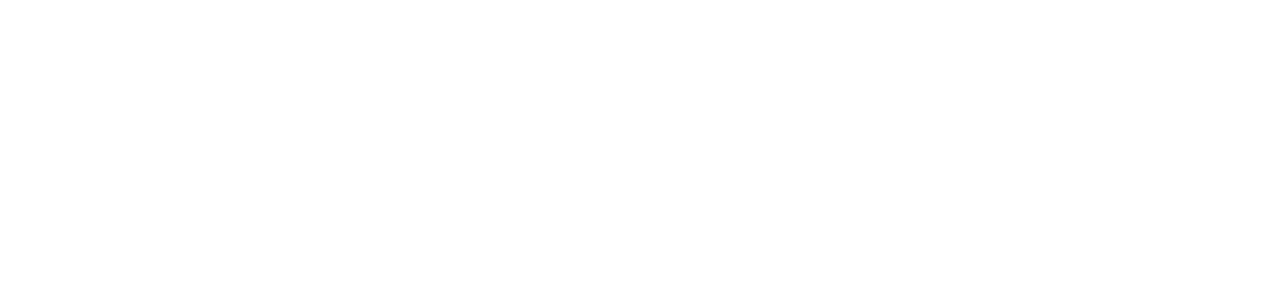
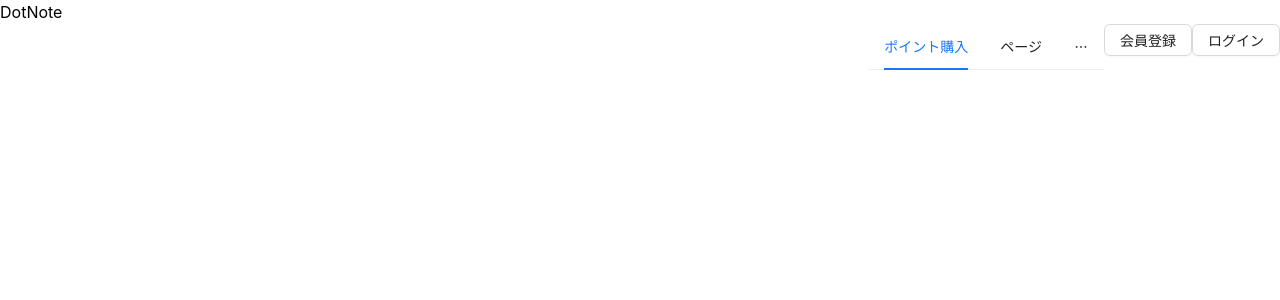
Before and after one commit to qweszx13/DotNote_Client, a React (Create React App) app: page / in a window 1280 px wide. Shown: the top 300 px of the page. Built offline with nearby package versions, Linux system fonts and the light colour scheme.

Commit message:
Mainpage_Navbar 20230111

```diff
--- a/src/Components/Header_Kang/Mainpage_Navbar.js
+++ b/src/Components/Navbar_Kang/Mainpage_Navbar.js
@@ -4,27 +4,24 @@
 
 const Mainpage_Navbar = () => (
 
-
-
   <>
-    <div class="inline">
+    <div className="inline-bloc">
       DotNote
     </div>
     <div>
-      <div class="inline text-right">
+      <div className="flex flex-row-reverse">
+        <Button>ログイン</Button>
+        <Button>会員登録</Button>
         <Menu mode="horizontal" defaultSelectedKeys={['point']}>
-
           <Menu.Item key="point">
             ポイント購入
           </Menu.Item>
-
-
-
-
-          <Button>ログイン</Button>
-          <Button>会員登録</Button>
-          <Button type="primary">primary</Button>
-          <Button>secondary</Button>
+          <Menu.Item>
+            ページ
+          </Menu.Item>
+          <Menu.Item>
+            ページ
+          </Menu.Item>
         </Menu>
       </div>
     </div>
--- a/src/Test.js
+++ b/src/Test.js
@@ -1,8 +1,9 @@
-
+import Mainpage_Navbar from "./Components/Navbar_Kang/Mainpage_Navbar";
 
 function Test() {
   return (
     <div className="h-screen w-screen">
+      <Mainpage_Navbar></Mainpage_Navbar>
     </div>
   );
 }
```
